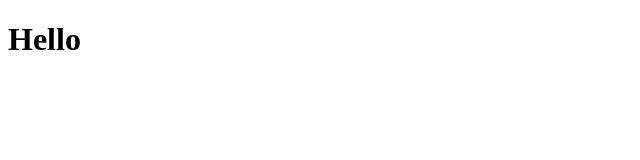
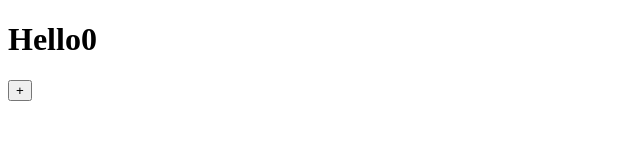
Before and after one commit to yun0727/NextJS-intro, a Next.js app: page / in a window 1280 px wide. Shown: the top 160 px of the page, without its empty margins (0-640 px from the left). Built offline with nearby package versions, Linux system fonts and the light colour scheme.

Commit message:
1.2 Static Pre Rendering

```diff
--- a/pages/index.js
+++ b/pages/index.js
@@ -1,7 +1,11 @@
+import { useState } from "react"
+
 export default function Home(){
+  const [counter, setCounter] = useState(0);
   return (
     <div>
-      <h1> Hello</h1>
+      <h1> Hello{counter}</h1>
+      <button onClick={()=> setCounter((prev) => prev+1)}>+</button>
     </div>
   )
 }
```
